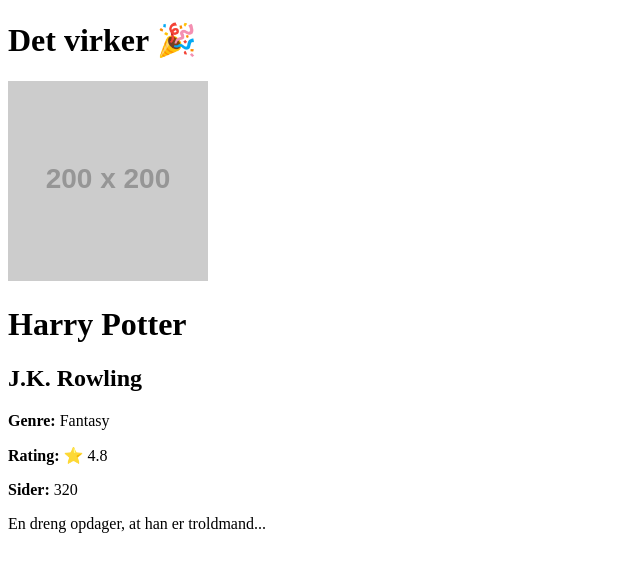
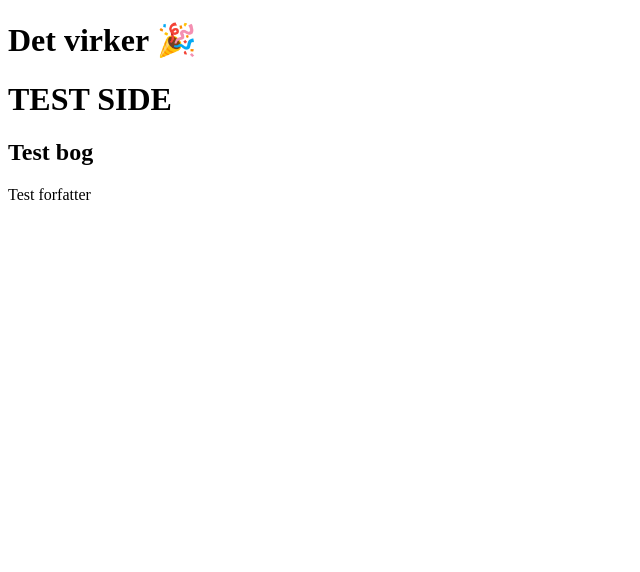
Before and after one commit to idaballegaard/Book-API, a Vue app in the folder frontend/: page /books/1 in a window 1280 px wide. Shown: the top 572 px of the page, without its empty margins (0-640 px from the left). Built offline with nearby package versions, Linux system fonts and the light colour scheme.

Commit message:
package.json dependencies

```diff
--- a/frontend/src/views/BookDetail.vue
+++ b/frontend/src/views/BookDetail.vue
@@ -3,47 +3,31 @@
 import { useRoute } from 'vue-router'
 
 const route = useRoute()
-const book = ref(null)
+const book = ref<any>(null)
 
 onMounted(() => {
   const id = route.params.id
 
-  // midlertidig mock data
   book.value = {
     id,
-    title: 'Harry Potter',
-    author: 'J.K. Rowling',
+    title: 'Test bog',
+    author: 'Test forfatter',
     genre: 'Fantasy',
-    description: 'En dreng opdager, at han er troldmand...',
-    rating: 4.8,
+    description: 'Test beskrivelse',
+    rating: 4.5,
     imageUrl: 'https://via.placeholder.com/200',
-    pages: 320,
-    publishedDate: '1997-06-26'
+    pages: 300
   }
 })
 </script>
 
 <template>
-  <div v-if="book" class="p-6">
+  <div>
+    <h1>TEST SIDE</h1>
 
-    <div class="flex gap-8">
-      <img
-        :src="book.imageUrl"
-        alt="Book cover"
-        class="w-60 rounded-lg shadow-md"
-      />
-
-      <div>
-        <h1 class="text-3xl font-bold mb-2">{{ book.title }}</h1>
-        <h2 class="text-xl text-gray-600 mb-4">{{ book.author }}</h2>
-
-        <p class="mb-2"><strong>Genre:</strong> {{ book.genre }}</p>
-        <p class="mb-2"><strong>Rating:</strong> ⭐ {{ book.rating }}</p>
-        <p class="mb-2"><strong>Sider:</strong> {{ book.pages }}</p>
-
-        <p class="mt-4 text-gray-700">{{ book.description }}</p>
-      </div>
+    <div v-if="book">
+      <h2>{{ book.title }}</h2>
+      <p>{{ book.author }}</p>
     </div>
-
   </div>
 </template>
```
Also changed, not shown: 1 other file (tests, documents, lock files or other folders).
